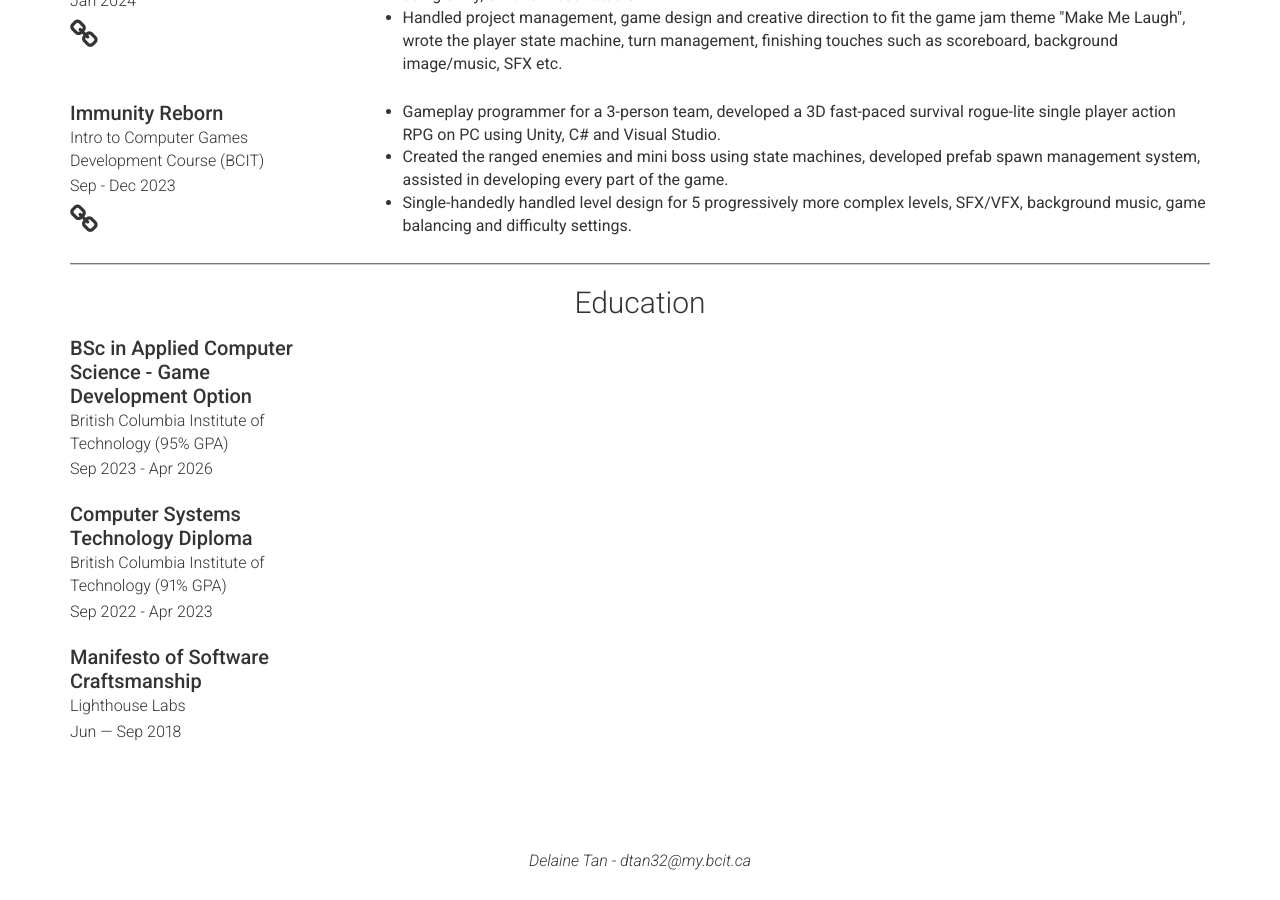
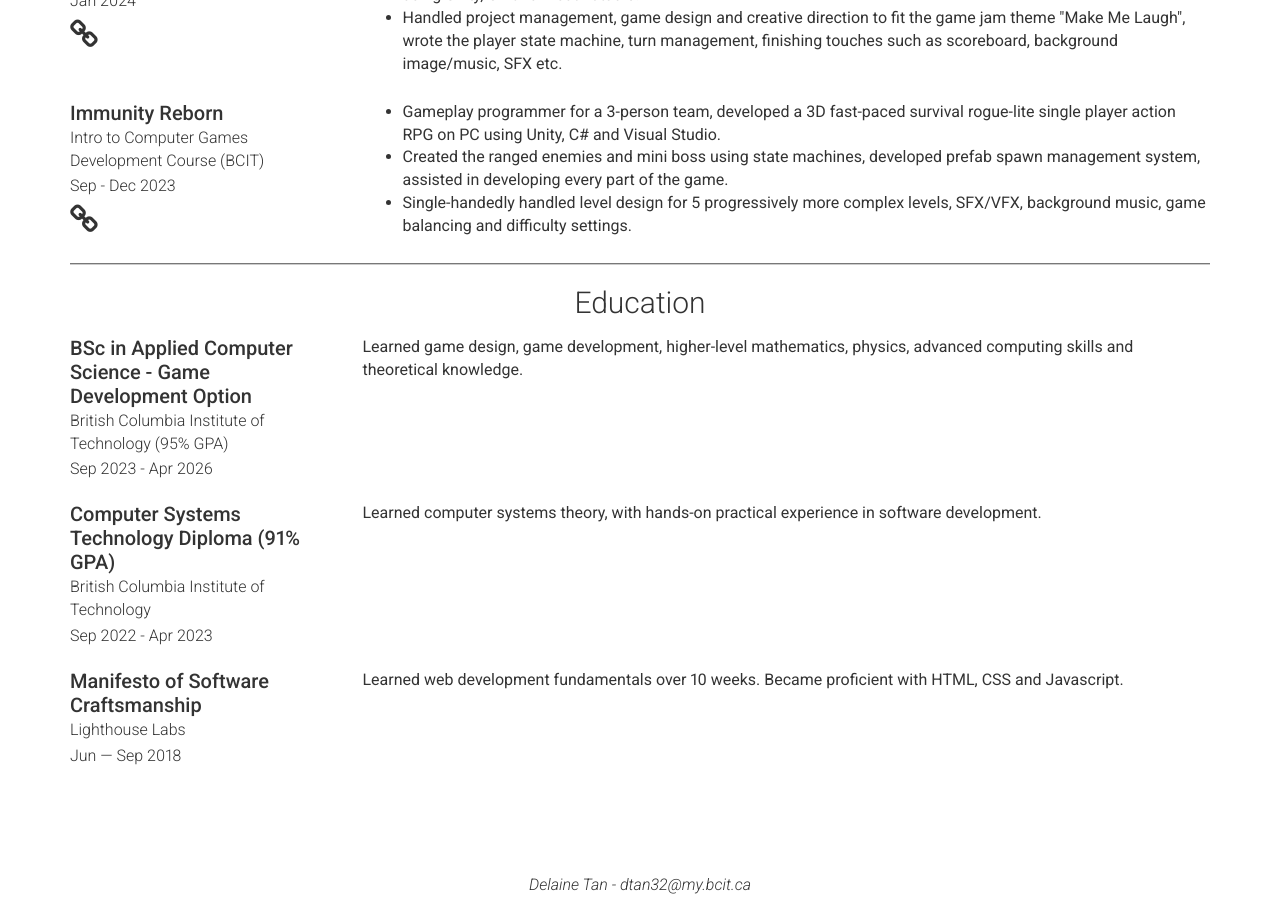
Before and after one commit to DelaineWTan/delainewtan.github.io, a Jekyll site: the page built from index.md, in a window 1280 px wide and 900 px high, scrolled down 1017 px. Built offline with Jekyll 4.4.1, drawn with Linux system fonts in a browser that asks for light colours; before the commit the page ends 1893 px from its top, so only the background shows below that.

Commit message:
Restore descriptions for education.

```diff
--- a/_data/education.yml
+++ b/_data/education.yml
@@ -2,17 +2,17 @@
   company: British Columbia Institute of Technology (95% GPA)
   dates: Sep 2023 - Apr 2026
   qualification: BSc in Applied Computer Science - Game Development Option
-  # description: |
-  #   Learning game design, game development, higher-level mathematics, physics, advanced computing skills and theoretical knowledge.
+  description: |
+    Learned game design, game development, higher-level mathematics, physics, advanced computing skills and theoretical knowledge.
 - layout: left
-  company: British Columbia Institute of Technology (91% GPA)
+  company: British Columbia Institute of Technology
   dates: Sep 2022 - Apr 2023
-  qualification: Computer Systems Technology Diploma
-  # description: |
-  #   Learned computer systems theory, with hands-on practical experience in software development.
+  qualification: Computer Systems Technology Diploma (91% GPA)
+  description: |
+    Learned computer systems theory, with hands-on practical experience in software development.
 - layout: left
   company: Lighthouse Labs
   dates: Jun — Sep 2018
   qualification: Manifesto of Software Craftsmanship
-  # description: |
-  #  Learned web development fundamentals over 10 weeks. Became proficient with HTML, CSS and Javascript.
+  description: |
+    Learned web development fundamentals over 10 weeks. Became proficient with HTML, CSS and Javascript.
```
